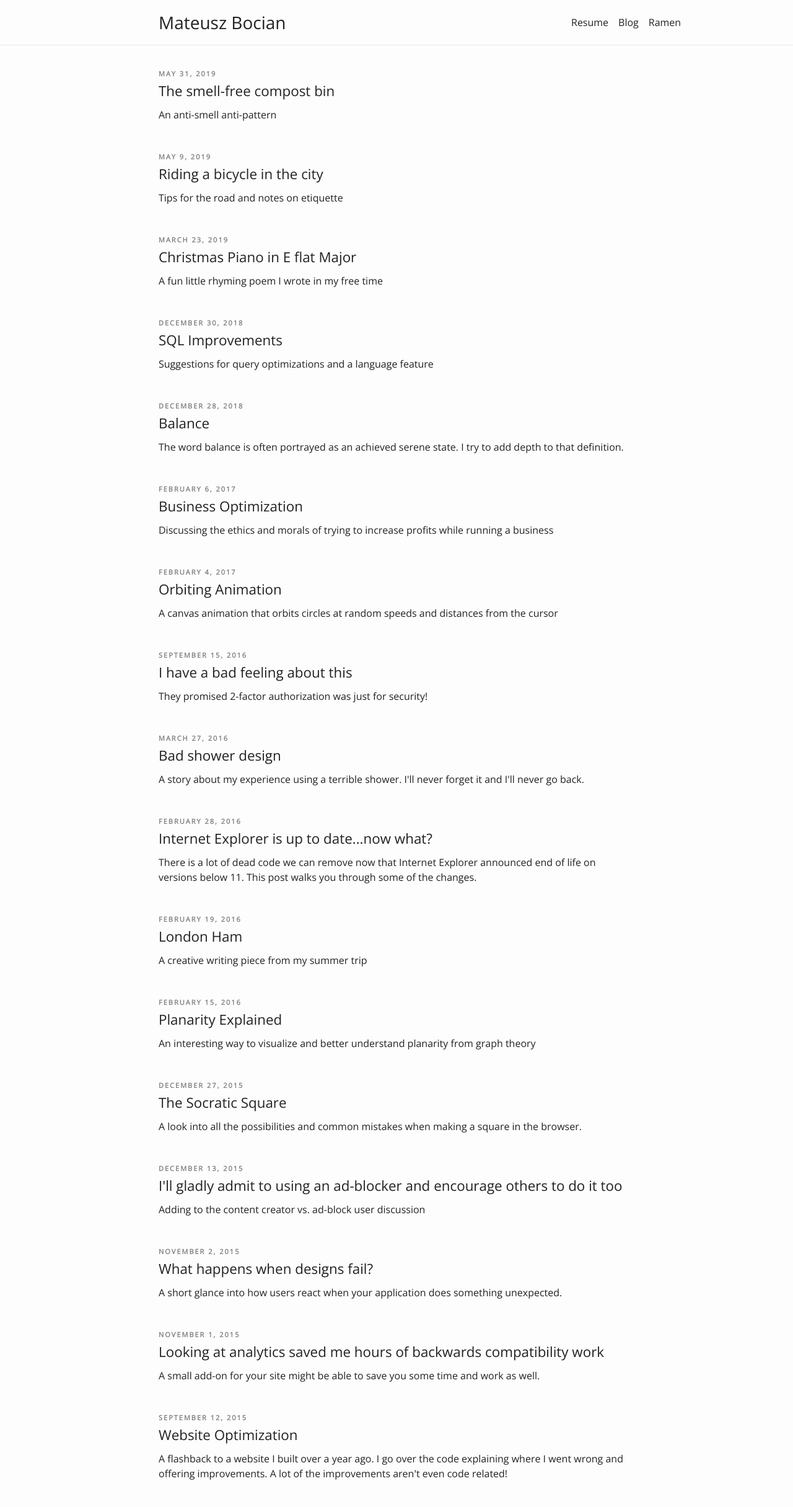
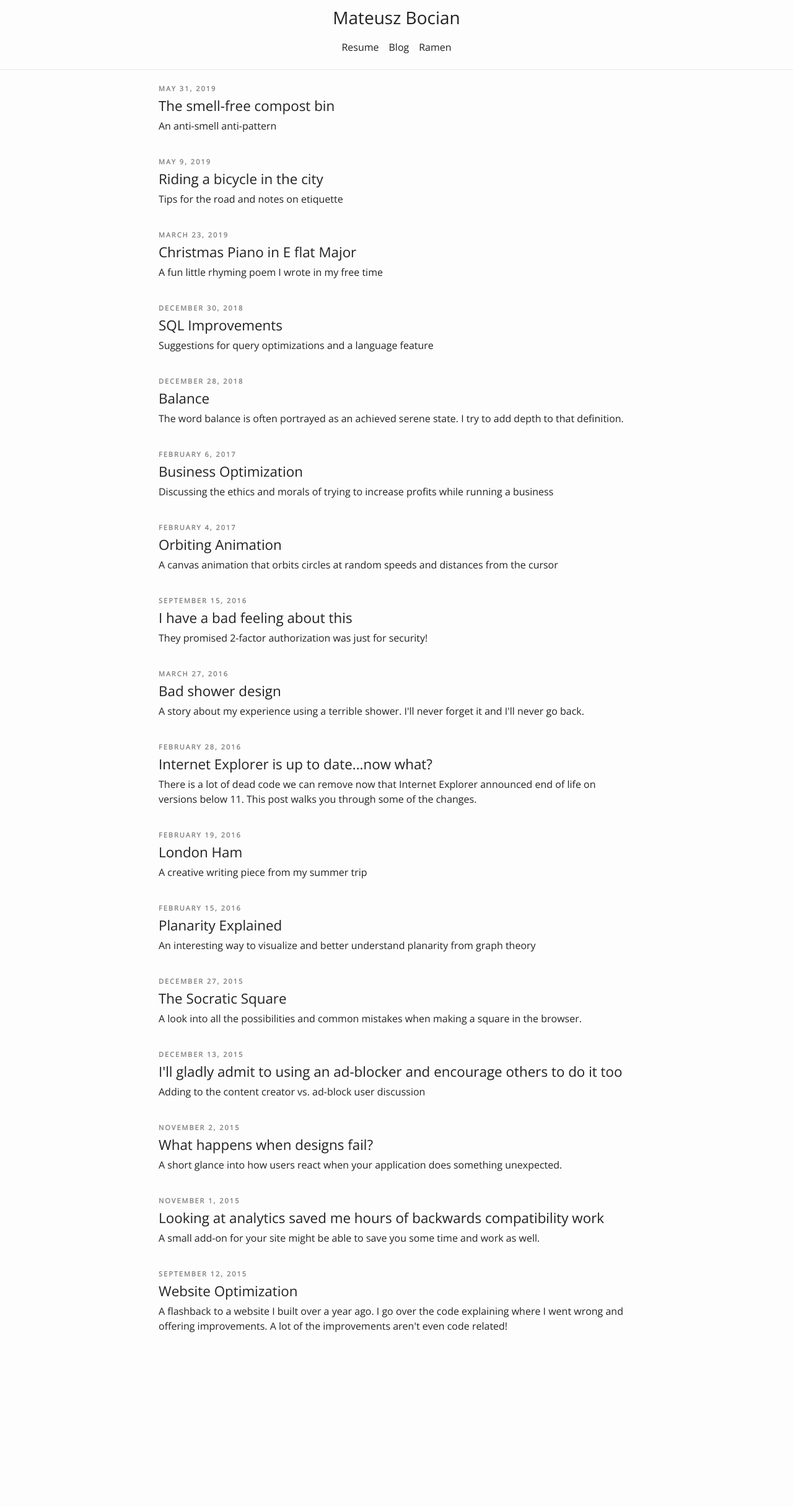
Before and after one commit to matty99/matty99.github.io, a Jekyll site: the page built from blog/index.html, in a window 1280 px wide. Shown: the whole page at 62% size. Built offline with Jekyll 4.4.1, drawn with Linux system fonts in a browser that asks for light colours; after the commit the page ends 2167 px from its top, so only the background shows below that.

Commit message:
Tweak base layout

```diff
--- a/_includes/header.html
+++ b/_includes/header.html
@@ -1,6 +1,6 @@
 <header class="site-header">
   <div class="wrapper">
-    <a class="site-title" href="{{ site.url }}/">{{ site.title }}</a>
+    <span class="site-title">{{ site.title }}</span>
     <nav class="site-nav">
       <a class="page-link" href="{{ '/' | prepend: site.url }}">Resume</a>
       <a class="page-link" href="{{ '/blog/' | prepend: site.url }}">Blog</a>
--- a/_sass/_author.scss
+++ b/_sass/_author.scss
@@ -1,6 +1,6 @@
 .author {
   padding: 20px 5px;
-  border-top: 1px solid rgba(0, 0, 0, 0.1);
+  border-top: 1px solid $grey-color-light;
 
   .avatar {
     float: left;
--- a/_sass/_blog.scss
+++ b/_sass/_blog.scss
@@ -3,9 +3,11 @@
   padding: $spacing-unit 0;
 }
 
+.blog-post-stack > * + * {
+  margin-top: 2rem;
+}
+
 .blog-post {
-  padding: $spacing-unit 0;
-
   &__date {
     color: $grey-color;
     font-size: 0.6875rem;
@@ -21,7 +23,8 @@
   }
 
   &__description {
-    margin: 10px 0;
+    display: block;
+    margin-top: 4px;
   }
 }
 
--- a/_sass/_header.scss
+++ b/_sass/_header.scss
@@ -4,22 +4,22 @@
 
   .wrapper {
     display: flex;
+    flex-direction: column;
     align-items: center;
     justify-content: space-between;
   }
 }
 
 .site-title {
-  flex-grow: 1;
   font-size: $font-size-h3;
 }
 
 .site-nav {
   display: flex;
   justify-content: space-between;
-  width: 110px;
+  margin-top: $spacing-unit;
+
+  .page-link {
+    margin: $spacing-unit / 2;
+  }
 }
-
-.page-link {
-  margin: $spacing-unit / 2;
-}
--- a/_sass/_layout.scss
+++ b/_sass/_layout.scss
@@ -8,8 +8,6 @@
   @extend %clearfix;
   @include media-query($on-laptop) {
     max-width: calc(800px - (#{$spacing-unit}));
-    padding-left: $spacing-unit / 2;
-    padding-right: $spacing-unit / 2;
   }
 }
 
--- a/blog/index.html
+++ b/blog/index.html
@@ -4,10 +4,12 @@ title: Blog
 permalink: /blog/
 ---
 
+<div class="blog-post-stack">
   {% for post in site.categories.blog %}
     <article class="blog-post">
       <time class="blog-post__date">{{ post.date | date: "%B %-d, %Y" }}</time>
       <a class="blog-post__title" href="{{ post.url | prepend: site.url }}">{{ post.title }}</a>
-  <p class="blog-post__description">{{ post.description }}</p>
+      <span class="blog-post__description">{{ post.description }}</span>
     </article>
   {% endfor %}
+</div>
```
Lines whose indentation alone changed are shown as unchanged.
